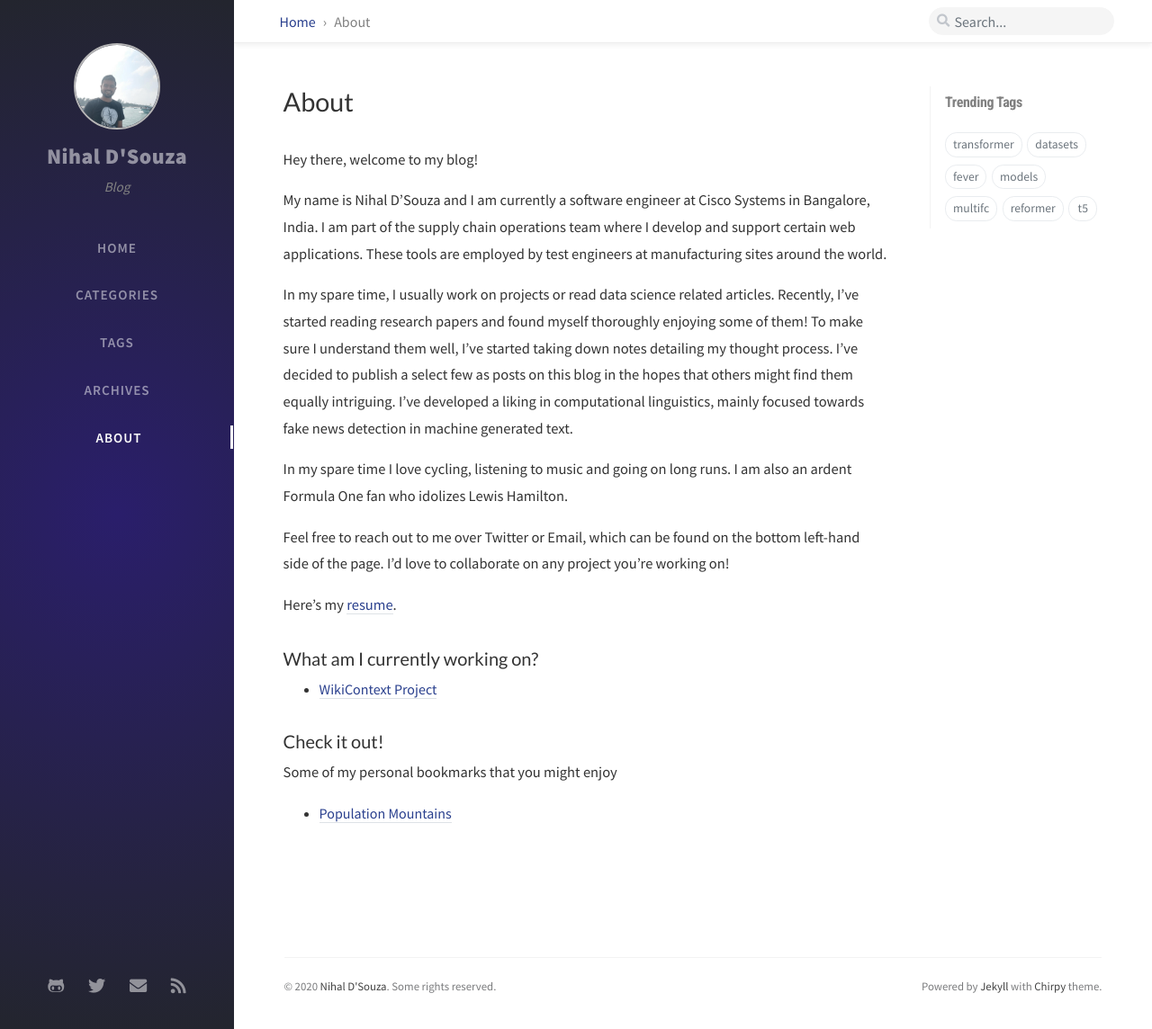
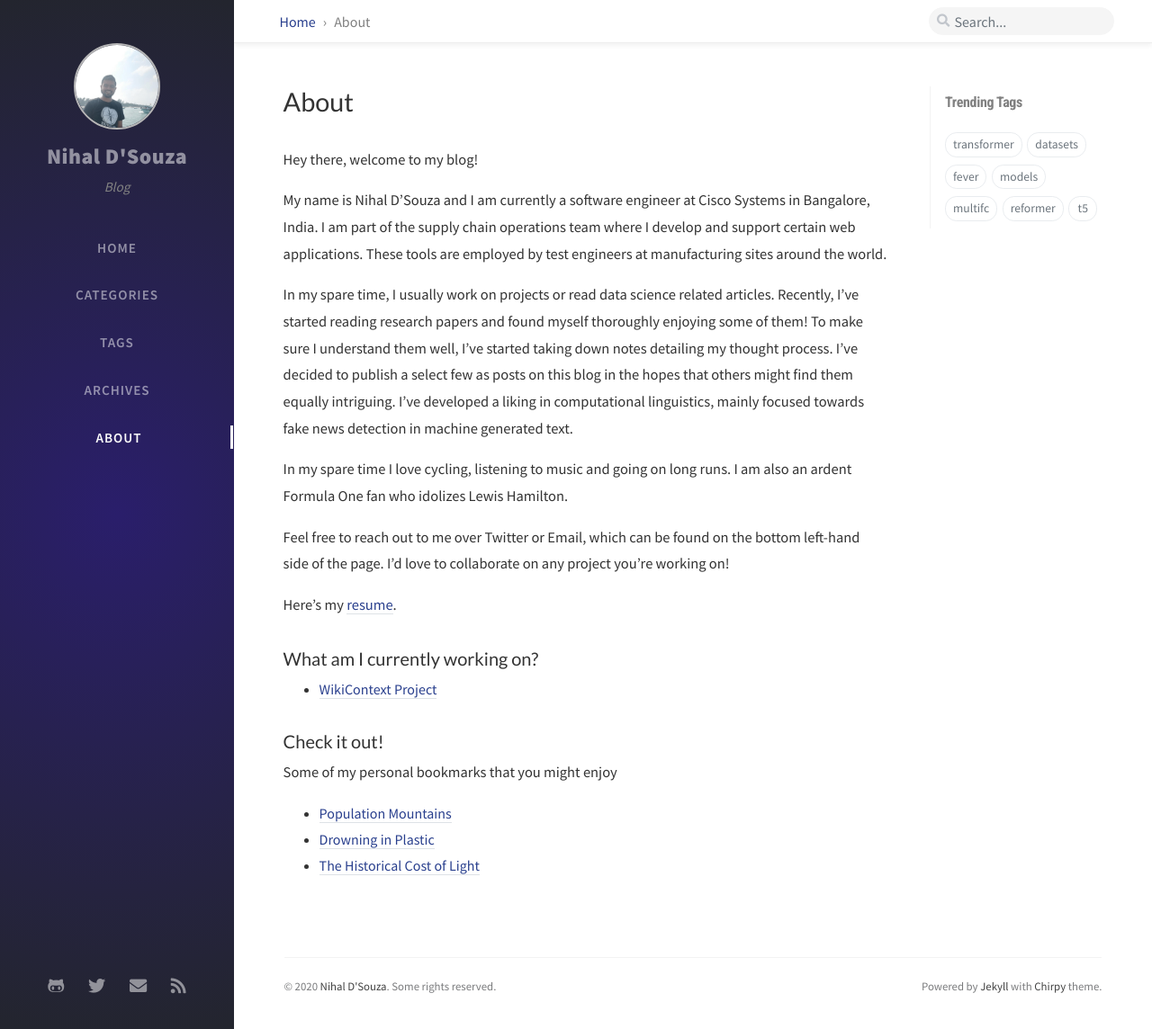
Before and after one commit to nihaldsouza/nihaldsouza.github.io, a Jekyll site: the page built from tabs/about.md, in a window 1280 px wide and 1144 px high. Shown: the whole window at 90% size. Built offline with Jekyll 4.4.1, drawn with Linux system fonts in a browser that asks for light colours; nearby versions of some CDN libraries; comment, search, counter and statistics services are not loaded.

Commit message:
Update about.md

```diff
--- a/tabs/about.md
+++ b/tabs/about.md
@@ -28,3 +28,5 @@ Here's my [resume](/assets/resume.pdf).
 Some of my personal bookmarks that you might enjoy
 
 - [Population Mountains](https://pudding.cool/2018/12/3d-cities-story/)
+- [Drowning in Plastic](https://graphics.reuters.com/ENVIRONMENT-PLASTIC/0100B275155/index.html)
+- [The Historical Cost of Light](https://pudding.cool/2020/12/lighting-cost/)
```
